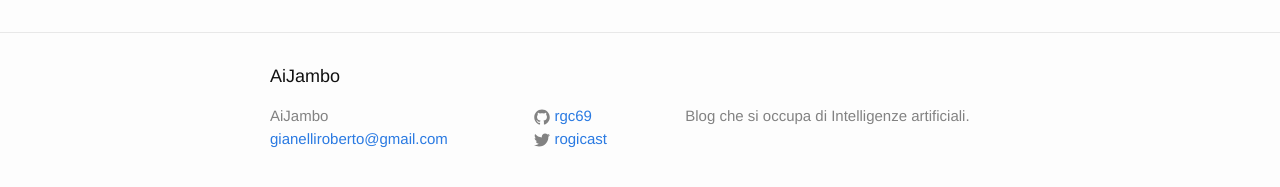
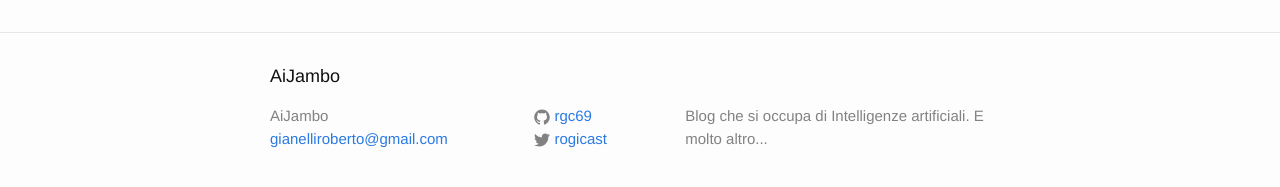
Before and after one commit to rgc69/rgc69.github.io, a Jekyll site: the page built from index.html, in a window 1280 px wide. Shown: the part 444-631 px from the top of the page. Built offline with Jekyll 4.4.1, drawn with Linux system fonts in a browser that asks for light colours.

Commit message:
Espanso argomento del blog

```diff
--- a/_config.yml
+++ b/_config.yml
@@ -8,7 +8,7 @@
 # Site settings
 title: AiJambo
 email: gianelliroberto@gmail.com
-description: Blog che si occupa di Intelligenze artificiali.
+description: Blog che si occupa di Intelligenze artificiali. E molto altro...
 baseurl: "" # the subpath of your site, e.g. /blog
 url: "http://yourdomain.com" # the base hostname & protocol for your site
 twitter_username: rogicast
```
